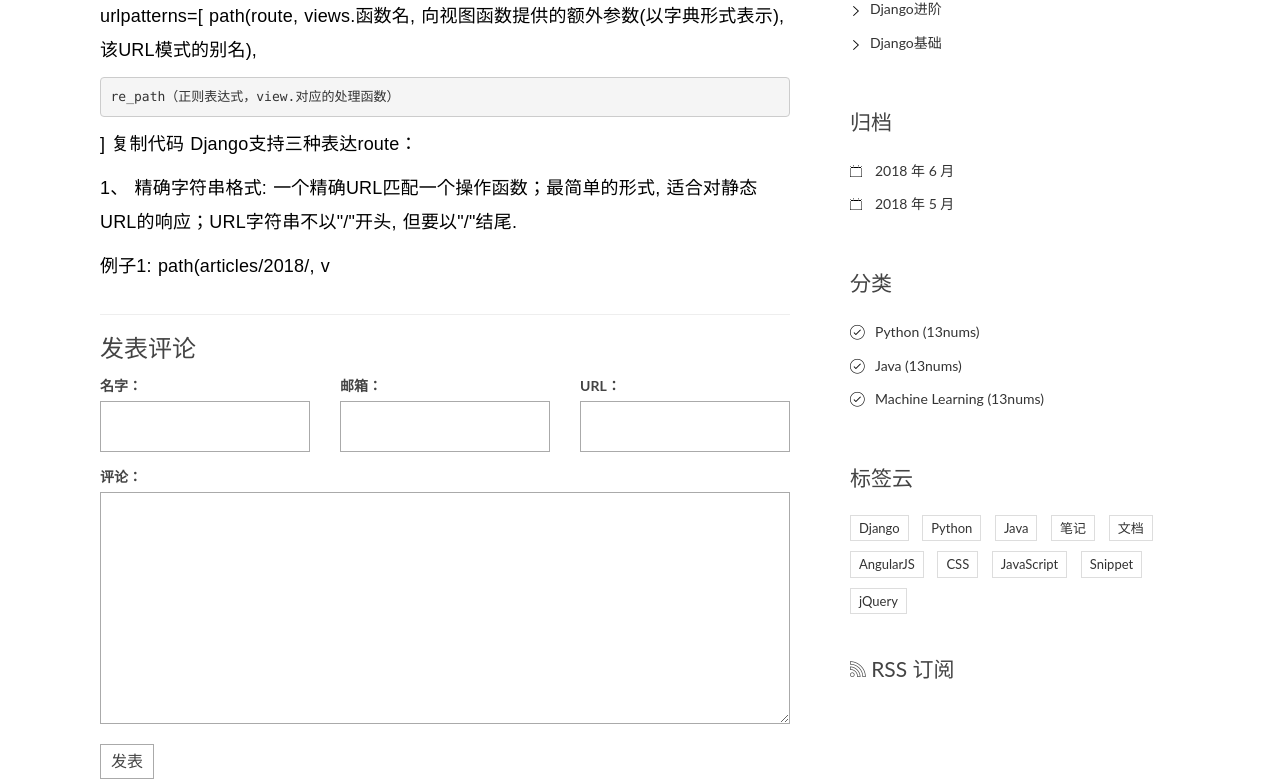
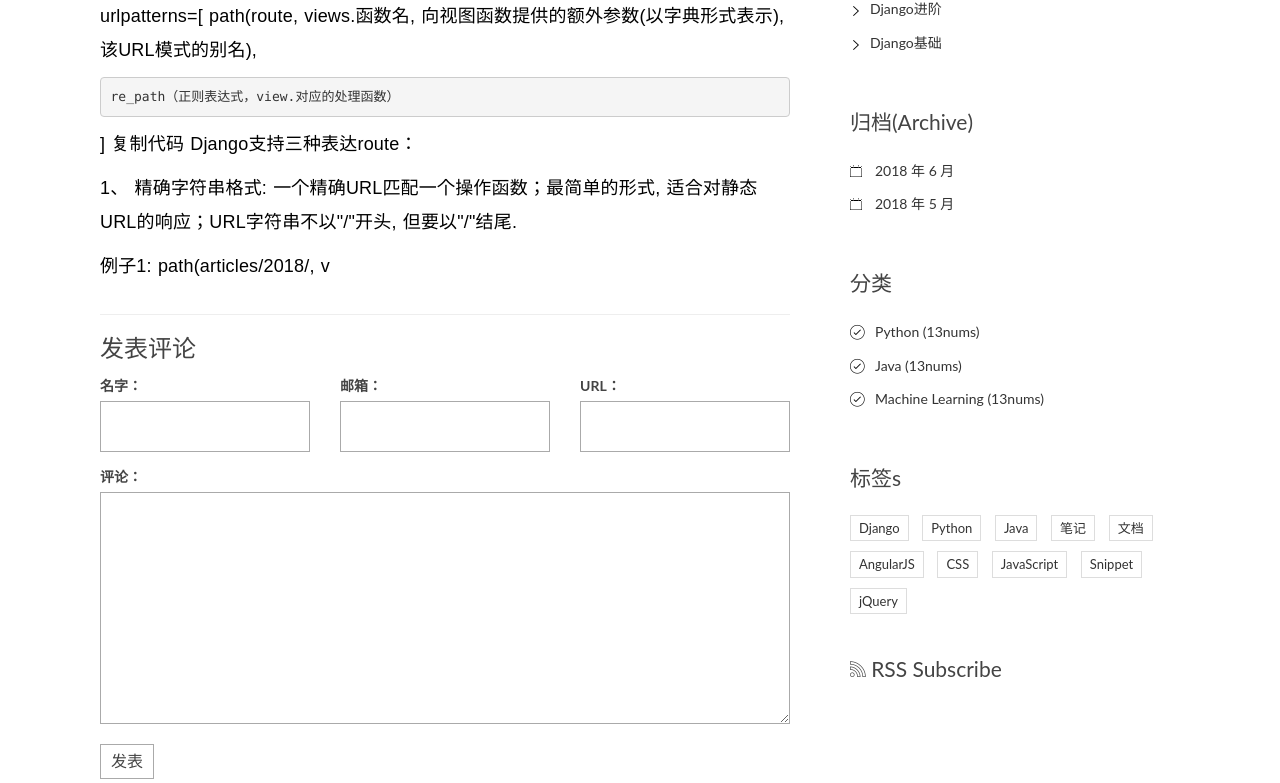
Before and after one commit to Charonnnnn/try_blog, a Django app: page /post/4/ in a window 1280 px wide. Shown: the part 538-1321 px from the top of the page. Run offline with Django 3.2, Linux system fonts and the light colour scheme; data comes from the database, SQL or seed files in the repository; some libraries are stand-ins or nearby versions.

Commit message:
for fabric

```diff
--- a/fabfile.py
+++ b/fabfile.py
@@ -6,10 +6,10 @@ GIT_REPO = "https://github.com/Charonnnnn/try_blog.git"
 env.user = 'charon'
 env.password = 'a'
 
-# 填写你自己的主机对应的域名
+# domain name
 env.hosts = ['demo.charon.me']
 
-# 一般情况下为 22 端口
+# normally is port 22
 env.port = '22'
 
 
--- a/templates/base.html
+++ b/templates/base.html
@@ -98,7 +98,7 @@
 
                 </div>
                 <div class="widget widget-archives">
-                    <h3 class="widget-title">归档</h3>
+                    <h3 class="widget-title">归档(Archive)</h3>
                     {% archives as date_list %}
                     <ul>
                         {% for date in date_list %}
@@ -127,7 +127,7 @@
                 </div>
 
                 <div class="widget widget-tag-cloud">
-                    <h3 class="widget-title">标签云</h3>
+                    <h3 class="widget-title">标签s</h3>
                     <ul>
                         <li>
                             <a href="#">Django</a>
@@ -162,7 +162,7 @@
                     </ul>
                 </div>
                 <div class="rss">
-                    <a href=""><span class="ion-social-rss-outline"></span> RSS 订阅</a>
+                    <a href=""><span class="ion-social-rss-outline"></span> RSS Subscribe</a>
                 </div>
             </aside>
         </div>
```
